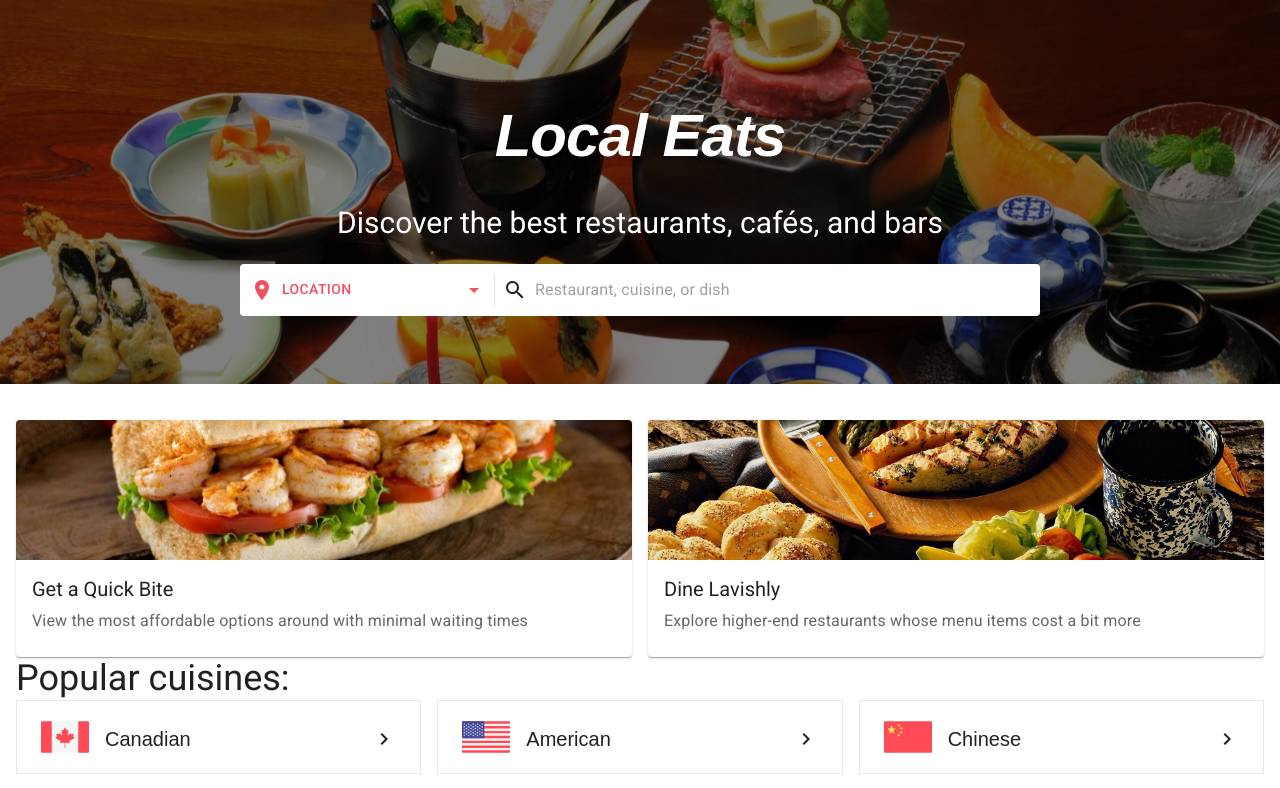
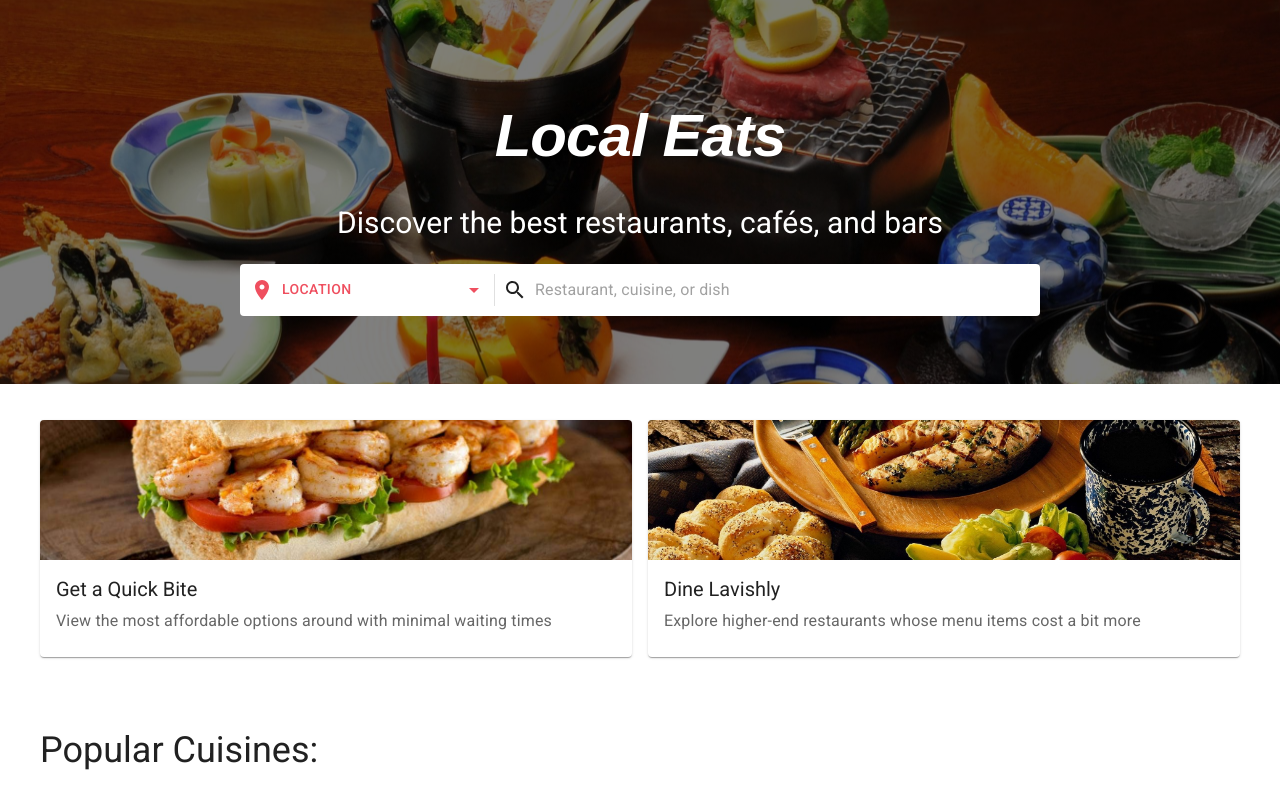
Before and after one commit to JasonXB/local-eats, a Next.js app: page / in a window 1280 px wide. Shown: the top 788 px of the page. Built offline with nearby package versions, Linux system fonts and the light colour scheme; a web font is replaced by a local one.

Commit message:
Created a mixin that controls the entire website layout

```diff
--- a/package.json
+++ b/package.json
@@ -19,7 +19,6 @@
     "react-flags-select": "^2.1.2"
   },
   "devDependencies": {
-    "@svgr/webpack": "^6.2.0",
     "eslint": "8.6.0",
     "eslint-config-next": "12.0.7"
   }
--- a/pages/index.js
+++ b/pages/index.js
@@ -10,11 +10,12 @@ export default function index() {
   return (
     <>
       <MissionStatement />
-      <LayoutContainer marginAbove="36px">
+      <LayoutContainer marginAbove="2.25rem">
         <SearchOptionsRow1 />
       </LayoutContainer>
-      <Cuisines/>
-
+      <LayoutContainer marginAbove="4.5rem">
+        <Cuisines />
+      </LayoutContainer>
     </>
   );
 }
--- a/src/custom-components/LayoutContainer.js
+++ b/src/custom-components/LayoutContainer.js
@@ -1,9 +1,11 @@
 import React from "react";
 import { Container, Box } from "@mui/material";
+import {mix} from "../../styles/styleMixins"
 
 function LayoutContainer(props) {
   // This will have 16px inline padding on mobile screens
-  // On desktop screens, the main content will max out at 1100px (padding will still be there but not affect much)
+  // On desktop screens, the main content will max out at 1200px (padding will still be there but not affect much)
+  // The point of having a parent Box set to 100vw is so we can apply a background color across the entire viewport
   return (
     <Box
       sx={{
@@ -13,11 +15,9 @@ function LayoutContainer(props) {
     >
       <Box
         sx={{
-          width: "100%",
-          maxWidth: "1300px",
-          margin: "auto",
+          ...mix.responsiveLayout,
           marginTop: props.marginAbove || "0px",
-          px: 2,
+          px: 0,
         }}
       >
         {props.children}
--- a/src/page-blocks/home/Cuisines.js
+++ b/src/page-blocks/home/Cuisines.js
@@ -6,7 +6,7 @@ import ChevronRightIcon from "@mui/icons-material/ChevronRight";
 import LayoutContainer from "../../custom-components/LayoutContainer";
 //  prettier-ignore
 import { Ca, Cn, Fr, Gr, In, It, Jp, Mx, Pe, Es, Lk, Sy, Th, Us, Vn} from "react-flags-select";
-console.log(Ca);
+
 const cuisineList = {
   Canadian: Ca, // these are functions that produce SVG's
   American: Us,
@@ -24,18 +24,17 @@ const cuisineList = {
   Greek: Gr,
   French: Fr,
 };
+
 export default function Cuisines() {
   return (
     <>
-      <LayoutContainer>
-        <Typography variant="h2">Popular cuisines:</Typography>
-      </LayoutContainer>
+      <Box sx={{ ...mix.responsiveLayout }}>
+        <Typography variant="h2">Popular Cuisines:</Typography>
+      </Box>
       {/* LIST OF CUISINE CARDS */}
       <Box
         sx={{
-          width:"100%",
-          maxWidth: "1300px",
-          margin:"auto",
+          ...mix.responsiveLayout,
           ["@media (min-width: 500px)"]: {
             display: "grid",
             gridTemplateColumns: "1fr 1fr",
@@ -56,7 +55,7 @@ export default function Cuisines() {
               sx={{
                 display: "grid",
                 gridTemplateColumns: "auto 1fr auto",
-                width:"100%",
+                width: "100%",
                 border: "1px solid rgb(232,232,232)",
                 padding: "1.25rem 1.5rem",
                 "&:hover": {
@@ -81,8 +80,3 @@ export default function Cuisines() {
     </>
   );
 }
-
-/*
-
-
-*/
--- a/src/page-blocks/home/PremadeSearches1.js
+++ b/src/page-blocks/home/PremadeSearches1.js
@@ -2,27 +2,26 @@ import React from "react";
 import Card from "@mui/material/Card";
 import { CardContent, CardMedia } from "@mui/material";
 import { Typography, Container } from "@mui/material";
-import LayoutContainer from "../../custom-components/LayoutContainer";
-export default function searchOptions1() {
+import { mix } from "../../../styles/styleMixins";
+
+export default function SearchOptions1() {
   return (
     <>
       <Container
         sx={{
-          p: 0,
-          maxWidth: "1300px",
+          ...mix.responsiveLayout,
           ["@media (min-width: 570px)"]: {
             display: "grid",
             gridTemplateColumns: "1fr 1fr",
             gap: "1rem",
-            p: 0,
-
+            px:2,
           },
         }}
       >
         <Card
           sx={{
-            width: "100%",
-            maxWidth: "100%",
+            // width: "100%",
+            // maxWidth: "100%",
             [`@media (max-width: 570px)`]: { borderRadius: 0 },
           }}
         >
@@ -46,8 +45,8 @@ export default function searchOptions1() {
         </Card>
         <Card
           sx={{
-            width: "100%",
-            maxWidth: "100%",
+            // width: "100%",
+            // maxWidth: "100%",
             [`@media (max-width: 570px)`]: { borderRadius: 0 },
           }}
         >
--- a/styles/MUI_themes.js
+++ b/styles/MUI_themes.js
@@ -42,6 +42,7 @@ export const customThemes = {
         fontWeight: 400,
         lineHeight: 1.2,
         letterSpacing: "-0em",
+        marginBottom: "1.875rem",
       },
       // Use for new webpage section headers
       h3: {
--- a/styles/styleMixins.js
+++ b/styles/styleMixins.js
@@ -7,6 +7,13 @@ export const mix = {
     display: "flex",
     flexDirection: "column",
     alignItems: "center",
+  },
+  // Controls the homepage website layout
+  responsiveLayout: {
+    width: "100%",
+    maxWidth: "1232px",
+    margin: "auto",
+    paddingInline: "1rem",
   },
   // We're using a consistent margin size for distancing our components
   regMargin: (side) => {
```
Also changed, not shown: 1 other file (tests, documents, lock files or other folders).
